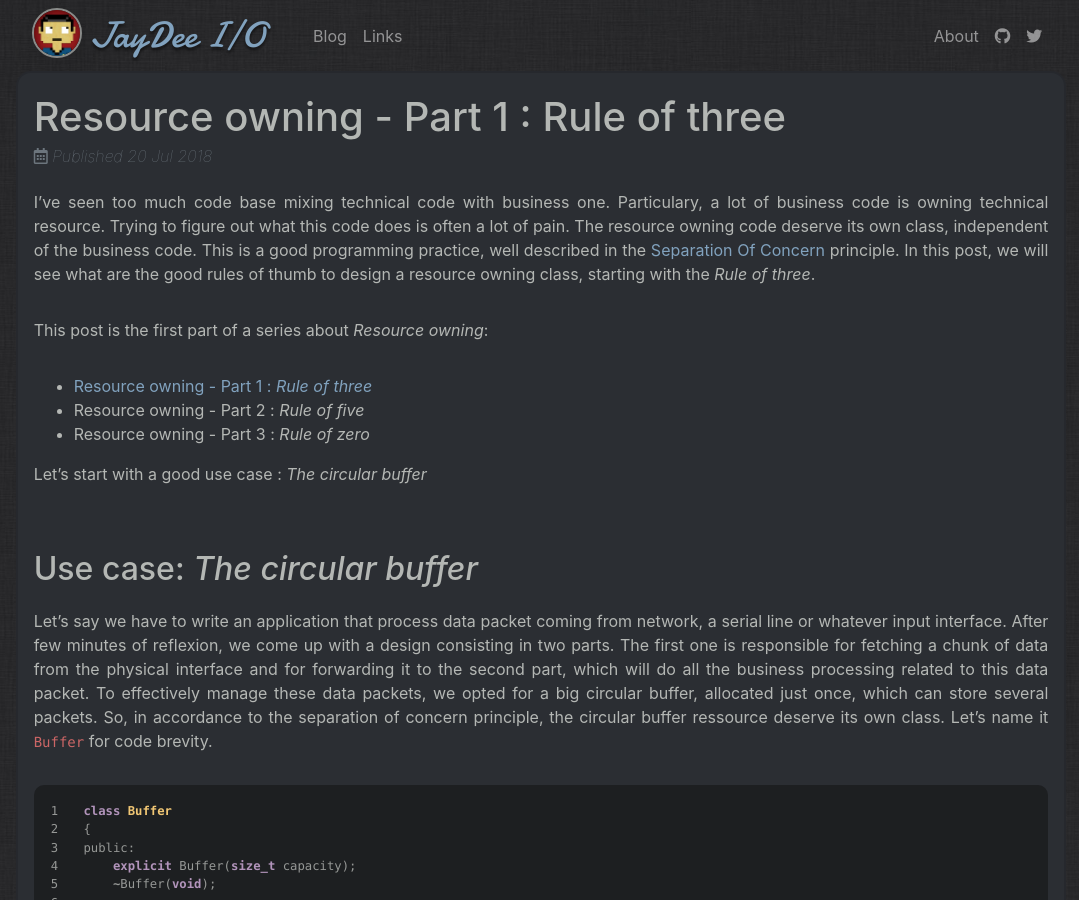
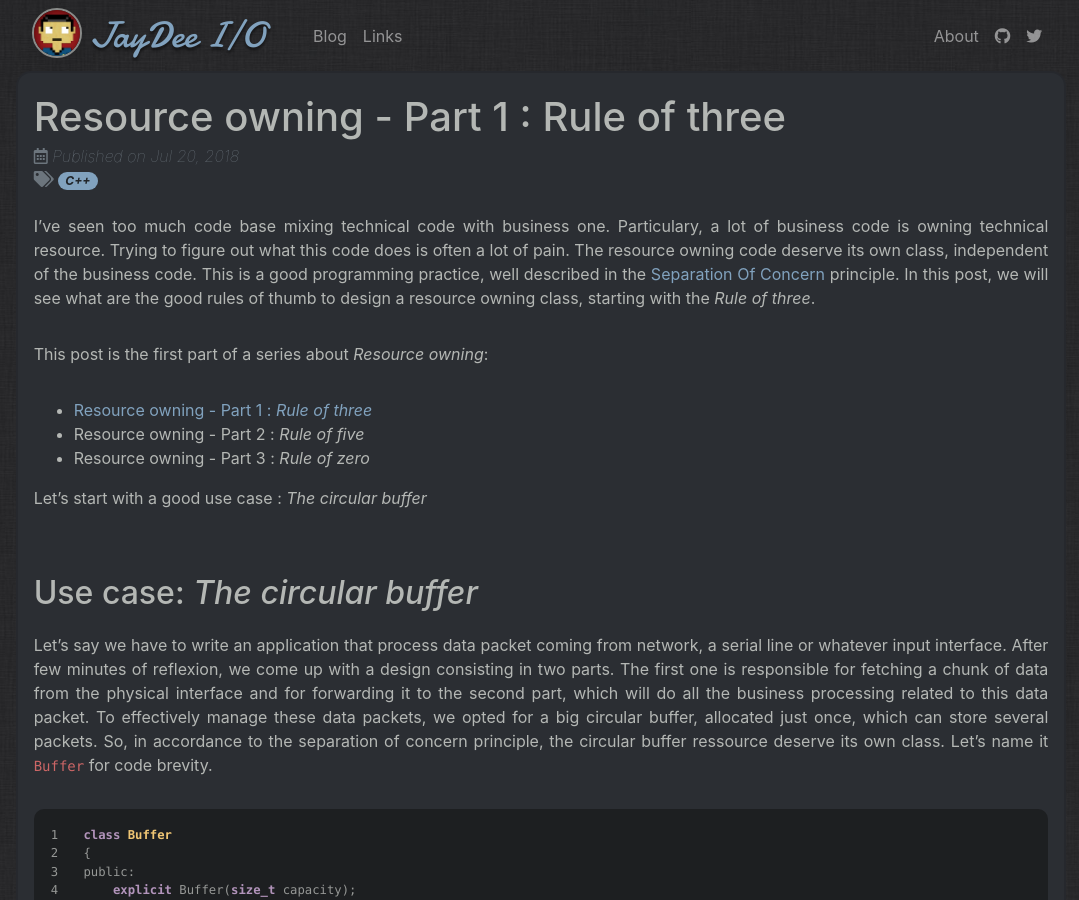
Before and after one commit to jaydee-io/jaydee-io.github.io, a Jekyll site: the page built from _posts/2018-07-20-resource-owning-1.md, in a window 1280 px wide and 900 px high. Shown: the whole window, without its empty margins (99-1178 px from the left). Built offline with Jekyll 4.4.1, drawn with Linux system fonts in a browser that asks for light colours; nearby versions of some CDN libraries.

Commit message:
Add edit date and tags

```diff
--- a/_config.yml
+++ b/_config.yml
@@ -7,8 +7,7 @@ social:
     links:
         - https://github.com/jaydee-io
         - https://twitter.com/jerome_jaydee
-author:
-    twitter: jerome_jaydee
+author: jerome_jaydee
 twitter:
     username: jerome_jaydee
 
--- a/_layouts/post.html
+++ b/_layouts/post.html
@@ -4,9 +4,23 @@ layout: default
 <div class="card">
     <div class="card-body px-3">
         <h1 class="card-title">{{ page.title }}</h1>
-        <h6 class="card-subtitle font-italic mb-4 text-muted"><div class="far fa-calendar-alt"></div> Published {{ page.date | date_to_string }}</h6>
+        <h6 class="card-subtitle font-italic text-muted">
+            <div>
+                <i class="far fa-calendar-alt"></i>
+                Published on {{ page.date | date: '%b %d, %Y' }}
+                {% if page.edited %}(Last edited on {{ page.edited | date: '%b %d, %Y' }}){% endif %}
+            </div>
+            {% if page.tags %}
+            <div class="mt-1">
+                <i class="fas fa-tags"></i>
+                {% for tag in page.tags %}
+                    <div class="badge badge-pill badge-primary">{{ tag }}</div>
+                {% endfor %}
+            </div>
+            {% endif %}
+        </h6>
 
-        <div class="post card-text text-justify">
+        <div class="post card-text text-justify mt-4">
         {{ content }}
         </div>
     </div>
--- a/blog/index.html
+++ b/blog/index.html
@@ -7,7 +7,7 @@ layout: default
     <div class="card-body px-3">
         <div class="pb-3">
             <div class="far fa-calendar-alt"></div>
-            <span> {{ post.date | date_to_string }} &raquo; </span>
+            <span> {{ post.date | date: '%b %d, %Y' }} &raquo; </span>
             <a href="{{ post.url }}">{{ post.title }}</a>
         </div>
         <div style="text-overflow:ellipsis;">{{ post.excerpt }}</div>
--- a/index.html
+++ b/index.html
@@ -29,7 +29,7 @@ layout: default
       <ul class="card-text text-justify">
       {% for post in site.posts limit:3 %}
         <li>
-          <span class="font-italic"><div class="far fa-calendar-alt"></div> {{ post.date | date_to_string }}</span> &raquo; <a href="{{ post.url }}">{{ post.title }}</a>
+          <span class="font-italic"><div class="far fa-calendar-alt"></div> {{ post.date | date: '%b %d, %Y' }}</span> &raquo; <a href="{{ post.url }}">{{ post.title }}</a>
           <div style="text-overflow:ellipsis;">{{ post.excerpt }}</div>
         </li>
       {% endfor %}
```
